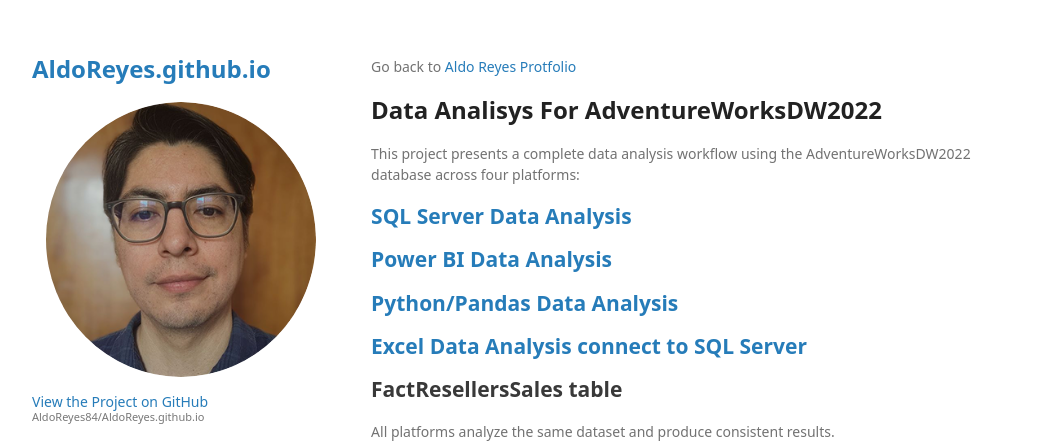
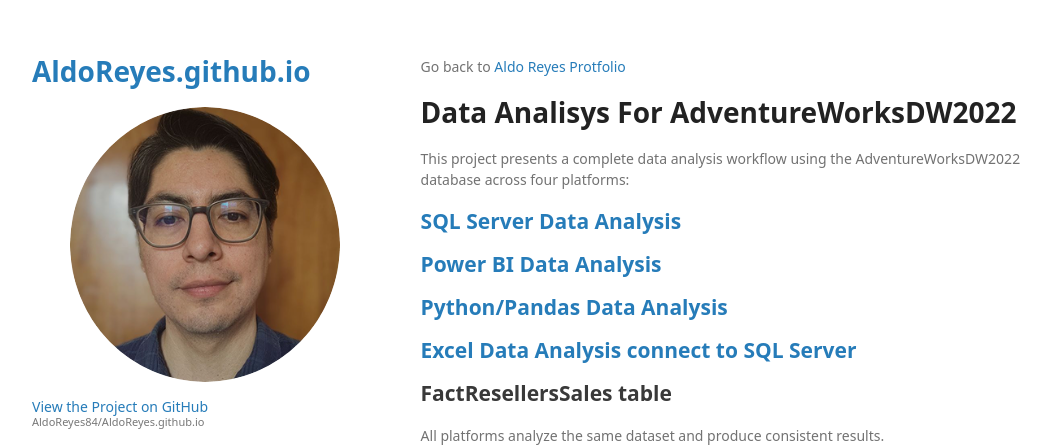
Before and after one commit to AldoReyes84/Data-Analisys_For-AdventureWorksDW2022_SQL_PowerBI_Python_Excel, a Jekyll site: the page built from README.md, in a window 1280 px wide. Shown: the top 448 px of the page, without its empty margins (192-1243 px from the left). Built offline with Jekyll 4.4.1, drawn with Linux system fonts in a browser that asks for light colours; our own code applies the rules of GitHub Pages for plain Markdown files.

Commit message:
Update style.css

```diff
--- a/assets/css/style.css
+++ b/assets/css/style.css
@@ -20,7 +20,7 @@ h1,h2,h3 {
 }
 
 h1 {
-    font-size: 24px
+    font-size: 28px
 }
 
 h2 {
```
